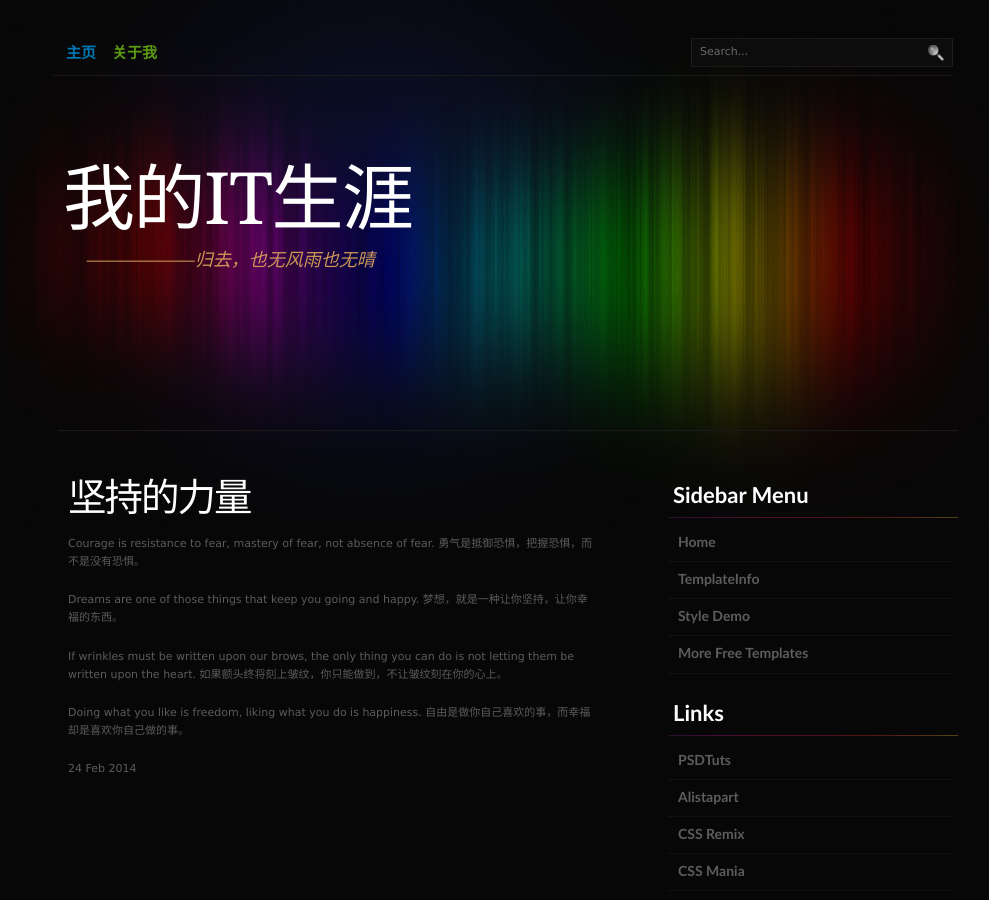
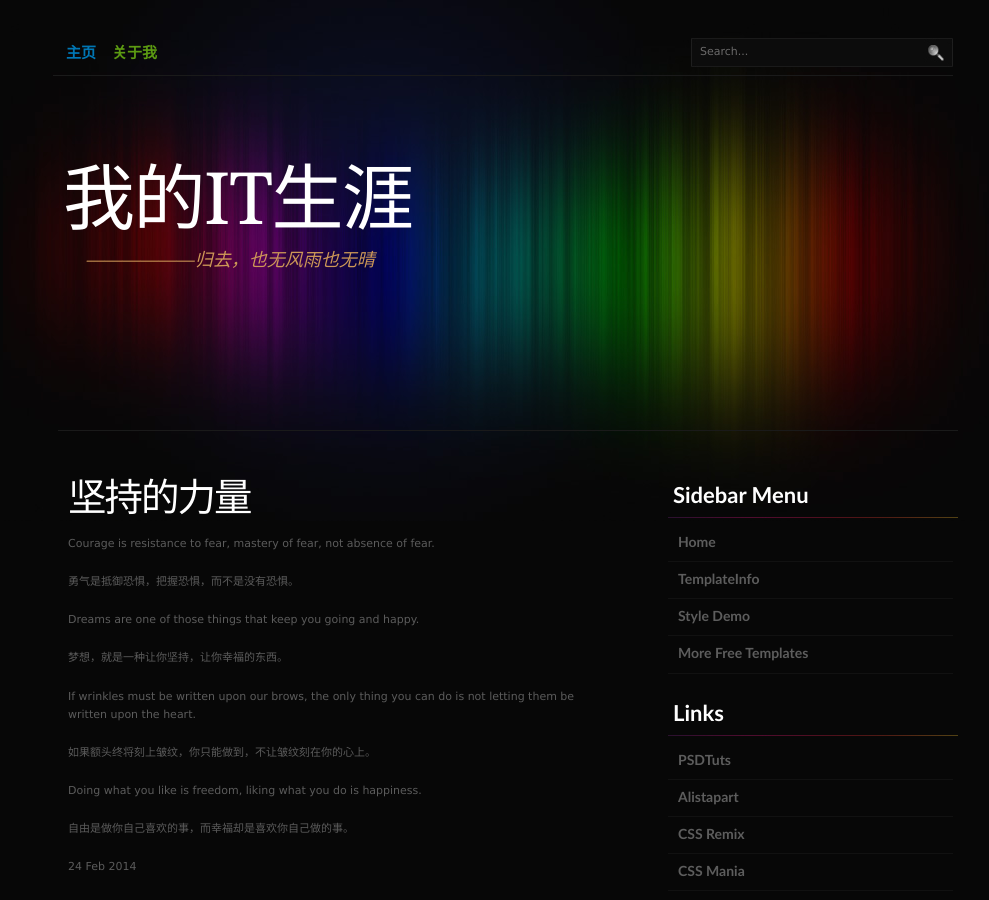
Before and after one commit to tomatoKiller/tomatoKiller, a Jekyll site: the page built from _posts/2014-02-24-jianchi.html, in a window 1280 px wide and 900 px high. Shown: the whole window, without its empty margins (137-1126 px from the left). Built offline with Jekyll 4.4.1, drawn with Linux system fonts in a browser that asks for light colours.

```diff
--- a/_posts/2014-02-24-jianchi.html
+++ b/_posts/2014-02-24-jianchi.html
@@ -3,12 +3,12 @@ layout: default
 title: 坚持的力量
 ---
 <h2>{{ page.title }}</h2>
-<p>Courage is resistance to fear, mastery of fear, not absence of fear.
-勇气是抵御恐惧，把握恐惧，而不是没有恐惧。</p>
-<p>Dreams are one of those things that keep you going and happy.
-梦想，就是一种让你坚持，让你幸福的东西。</p>
-<p>If wrinkles must be written upon our brows, the only thing you can do is not letting them be written upon the heart.
-如果额头终将刻上皱纹，你只能做到，不让皱纹刻在你的心上。</p>
-<p>Doing what you like is freedom, liking what you do is happiness.
-自由是做你自己喜欢的事，而幸福却是喜欢你自己做的事。</p>
+<p>Courage is resistance to fear, mastery of fear, not absence of fear.</p>
+<p>勇气是抵御恐惧，把握恐惧，而不是没有恐惧。</p>
+<p>Dreams are one of those things that keep you going and happy.</p>
+<p>梦想，就是一种让你坚持，让你幸福的东西。</p>
+<p>If wrinkles must be written upon our brows, the only thing you can do is not letting them be written upon the heart.</p>
+<p>如果额头终将刻上皱纹，你只能做到，不让皱纹刻在你的心上。</p>
+<p>Doing what you like is freedom, liking what you do is happiness.</p>
+<p>自由是做你自己喜欢的事，而幸福却是喜欢你自己做的事。</p>
 <p>{{ page.date | date_to_string }}</p>
```
Also changed, not shown: _posts/2014-02-24-gcc-multifile.html (line endings or trailing spaces).
